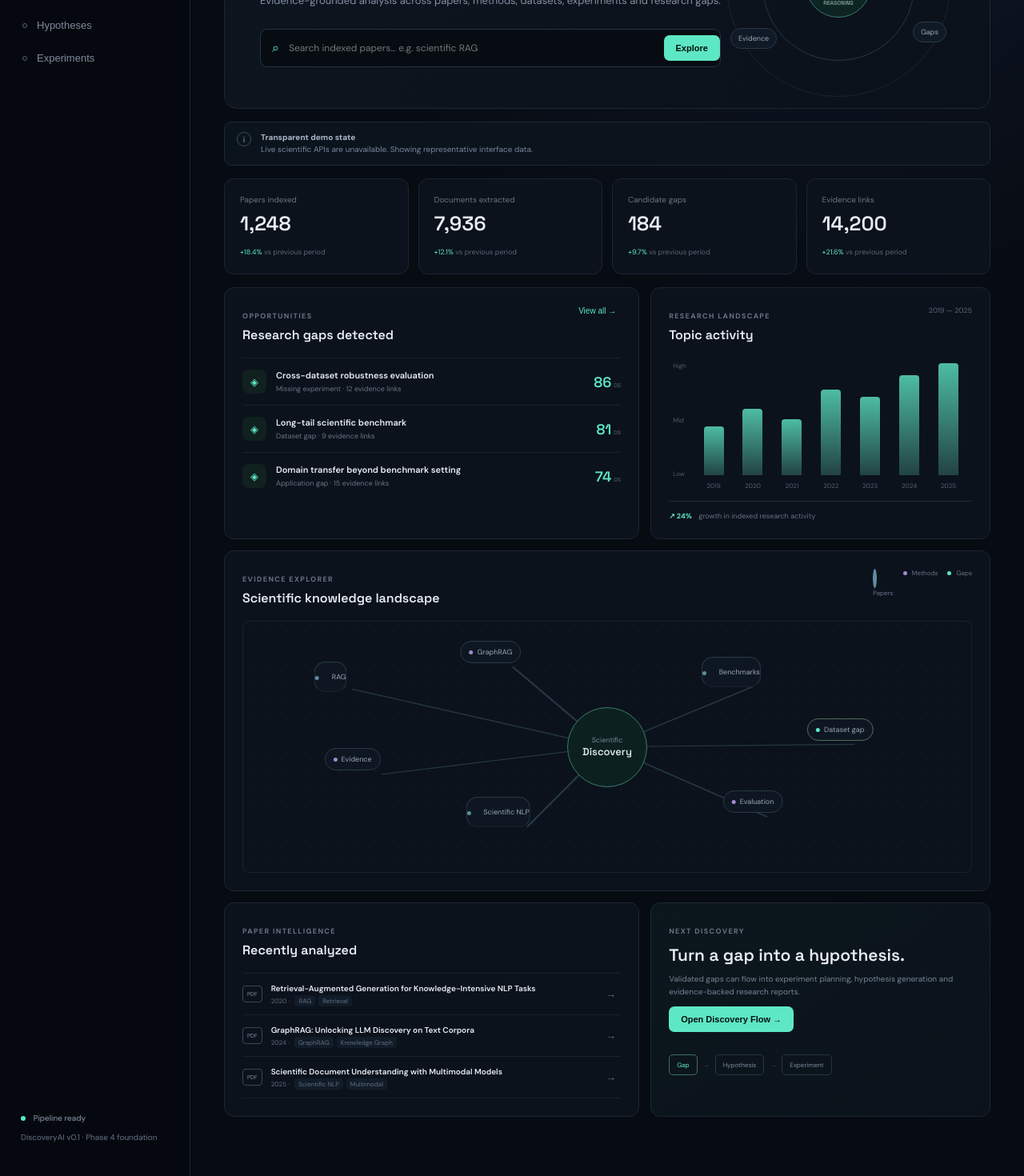
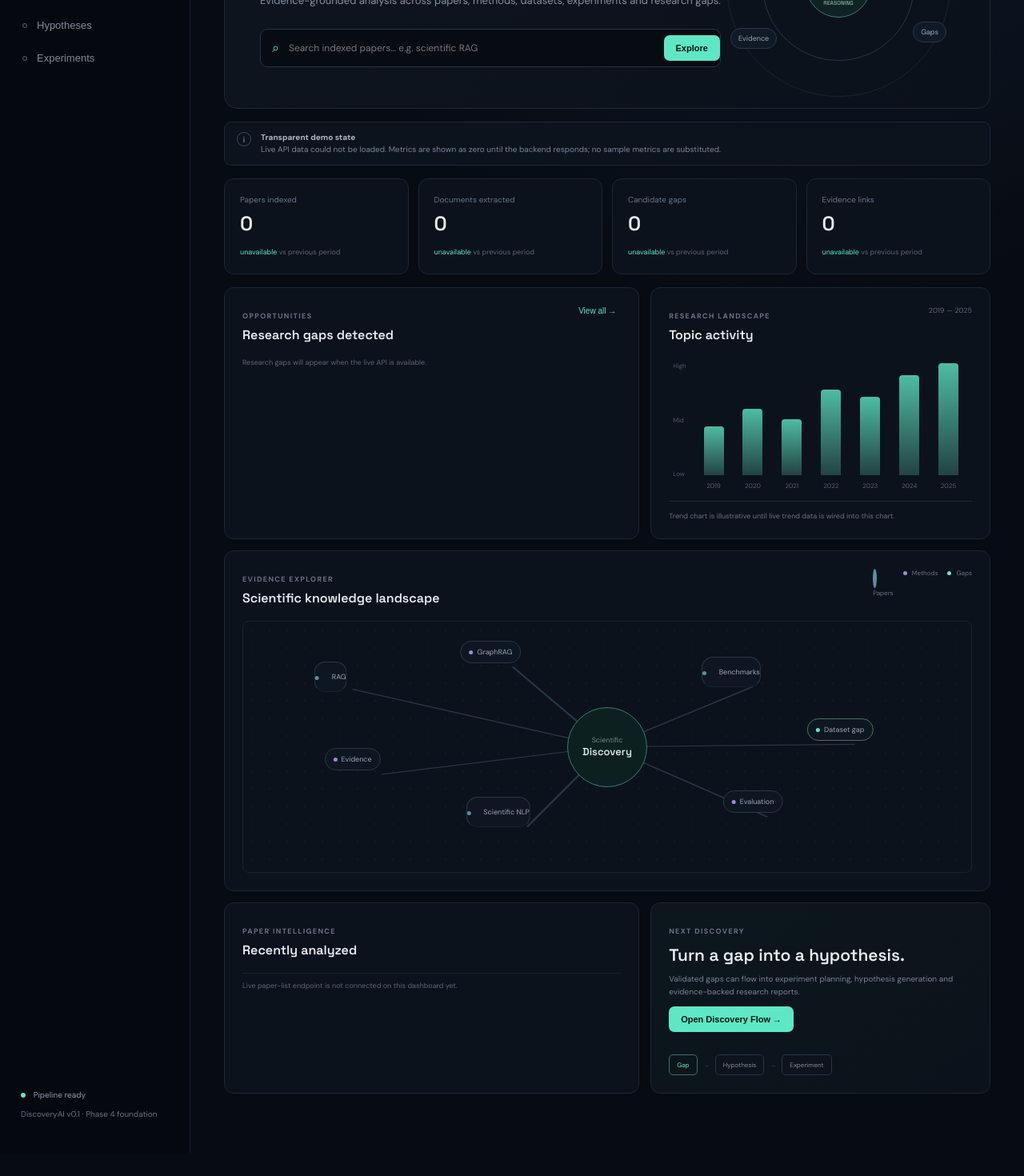
Before and after one commit to shaikhkhushi-01/DiscoveryAI, a Next.js app in the folder frontend/: page / in a window 1280 px wide. Shown: the part 296-1766 px from the top of the page at 80% size. After the commit the page ends 1737 px from the top, so only its background shows below. Built offline with nearby package versions, Linux system fonts and the light colour scheme; no server answers.

Commit message:
Avoid presenting mock dashboard metrics as live data

```diff
--- a/frontend/app/page.tsx
+++ b/frontend/app/page.tsx
@@ -3,29 +3,16 @@
 import { useEffect, useState } from "react";
 import { apiGet, apiPost } from "../lib/api";
 
-const gaps = [
-  { title: "Cross-dataset robustness evaluation", type: "Missing experiment", score: 86, evidence: 12 },
-  { title: "Long-tail scientific benchmark", type: "Dataset gap", score: 81, evidence: 9 },
-  { title: "Domain transfer beyond benchmark setting", type: "Application gap", score: 74, evidence: 15 },
-];
-
-const papers = [
-  { title: "Retrieval-Augmented Generation for Knowledge-Intensive NLP Tasks", year: 2020, tags: ["RAG", "Retrieval"] },
-  { title: "GraphRAG: Unlocking LLM Discovery on Text Corpora", year: 2024, tags: ["GraphRAG", "Knowledge Graph"] },
-  { title: "Scientific Document Understanding with Multimodal Models", year: 2025, tags: ["Scientific NLP", "Multimodal"] },
-];
-
 export default function Home() {
   const [active, setActive] = useState("Overview");
   const [live, setLive] = useState(false);
-  const [summary, setSummary] = useState({ papers: 1248, concepts: 7936, gaps: 184, evidence: 14200 });
-  const [liveGaps, setLiveGaps] = useState(gaps);
-  const [livePapers, setLivePapers] = useState(papers);
+  const [summary, setSummary] = useState({ papers: 0, concepts: 0, gaps: 0, evidence: 0 });
+  const [liveGaps, setLiveGaps] = useState<any[]>([]);
+  const [livePapers, setLivePapers] = useState<any[]>([]);
   const [query, setQuery] = useState("");
   const [searchResults, setSearchResults] = useState<any[]>([]);
   const [apiError, setApiError] = useState("");
-  // Production fallback keeps the dashboard connected even when the Vercel env var is missing.
-  // Override with NEXT_PUBLIC_API_URL for another deployment.
+  // Override with NEXT_PUBLIC_API_URL to point at the deployed backend.
   const apiBase = process.env.NEXT_PUBLIC_API_URL || "https://discoveryai-6dmk.onrender.com";
 
   useEffect(() => {
@@ -51,7 +38,7 @@ export default function Home() {
       setApiError("");
     }).catch(() => {
       setLive(false);
-      setApiError("Live scientific APIs are unavailable. Showing representative interface data.");
+      setApiError("Live API data could not be loaded. Metrics are shown as zero until the backend responds; no sample metrics are substituted.");
     });
   }, [apiBase]);
 
@@ -111,22 +98,22 @@ export default function Home() {
           <div className="notice"><span>i</span><div><strong>{live ? "Live database connected" : "Transparent demo state"}</strong><br />{live ? "Metrics, papers and candidate-gap signals are being read from the DiscoveryAI API." : apiError || "Connecting to the DiscoveryAI API…"}</div></div>
 
           <section className="stats-grid">
-            <Stat label="Papers indexed" value={summary.papers.toLocaleString()} delta={live ? "live" : "+18.4%"} />
-            <Stat label="Documents extracted" value={summary.concepts.toLocaleString()} delta={live ? "live" : "+12.1%"} />
-            <Stat label="Candidate gaps" value={summary.gaps.toLocaleString()} delta={live ? "live" : "+9.7%"} />
-            <Stat label="Evidence links" value={summary.evidence.toLocaleString()} delta={live ? "live" : "+21.6%"} />
+            <Stat label="Papers indexed" value={summary.papers.toLocaleString()} delta={live ? "live data" : "unavailable"} />
+            <Stat label="Documents extracted" value={summary.concepts.toLocaleString()} delta={live ? "live data" : "unavailable"} />
+            <Stat label="Candidate gaps" value={summary.gaps.toLocaleString()} delta={live ? "live data" : "unavailable"} />
+            <Stat label="Evidence links" value={summary.evidence.toLocaleString()} delta={live ? "live data" : "unavailable"} />
           </section>
 
           <section className="grid-2">
             <div className="panel">
               <div className="panel-head"><div><span className="label">OPPORTUNITIES</span><h3>Research gaps detected</h3></div><button className="text-btn">View all →</button></div>
-              <div className="gap-list">{liveGaps.map((g) => <div className="gap-row" key={g.title}><div className="gap-icon">◈</div><div className="gap-main"><strong>{g.title}</strong><span>{g.type} · {g.evidence} evidence links</span></div><div className="score"><b>{g.score}</b><small>DS</small></div></div>)}</div>
+              <div className="gap-list">{liveGaps.length ? liveGaps.map((g) => <div className="gap-row" key={g.title}><div className="gap-icon">◈</div><div className="gap-main"><strong>{g.title}</strong><span>{g.type} · {g.evidence} evidence links</span></div><div className="score"><b>{g.score}</b><small>DS</small></div></div>) : <p className="muted">{live ? "No research gaps were returned by the API." : "Research gaps will appear when the live API is available."}</p>}</div>
             </div>
 
             <div className="panel">
               <div className="panel-head"><div><span className="label">RESEARCH LANDSCAPE</span><h3>Topic activity</h3></div><span className="muted">2019 — 2025</span></div>
               <div className="chart"><div className="y-labels"><span>High</span><span>Mid</span><span>Low</span></div><div className="bars">{[38,52,44,67,61,78,91].map((h,i)=><div className="bar-wrap" key={i}><div className="bar" style={{height: h + "%"}} /><span>{2019+i}</span></div>)}</div></div>
-              <div className="trend-note"><span className="trend-up">↗ 24%</span> growth in indexed research activity</div>
+              <div className="trend-note">Trend chart is illustrative until live trend data is wired into this chart.</div>
             </div>
           </section>
 
@@ -142,7 +129,7 @@ export default function Home() {
           <section className="grid-2">
             <div className="panel">
               <div className="panel-head"><div><span className="label">PAPER INTELLIGENCE</span><h3>Recently analyzed</h3></div></div>
-              <div className="paper-list">{livePapers.map((p) => <div className="paper" key={p.title}><div className="paper-file">PDF</div><div><strong>{p.title}</strong><span>{p.year} · {p.tags.map(t => <em key={t}>{t}</em>)}</span></div><button>→</button></div>)}</div>
+              <div className="paper-list">{livePapers.length ? livePapers.map((p) => <div className="paper" key={p.title}><div className="paper-file">PDF</div><div><strong>{p.title}</strong><span>{p.year || "Year unavailable"} · {(p.tags || []).map((t:string) => <em key={t}>{t}</em>)}</span></div><button>→</button></div>) : <p className="muted">Live paper-list endpoint is not connected on this dashboard yet.</p>}</div>
             </div>
             <div className="panel opportunity"><span className="label">NEXT DISCOVERY</span><h3>Turn a gap into a hypothesis.</h3><p>Validated gaps can flow into experiment planning, hypothesis generation and evidence-backed research reports.</p><button className="primary">Open Discovery Flow →</button><div className="flow"><span>Gap</span><i>→</i><span>Hypothesis</span><i>→</i><span>Experiment</span></div></div>
           </section>
```
